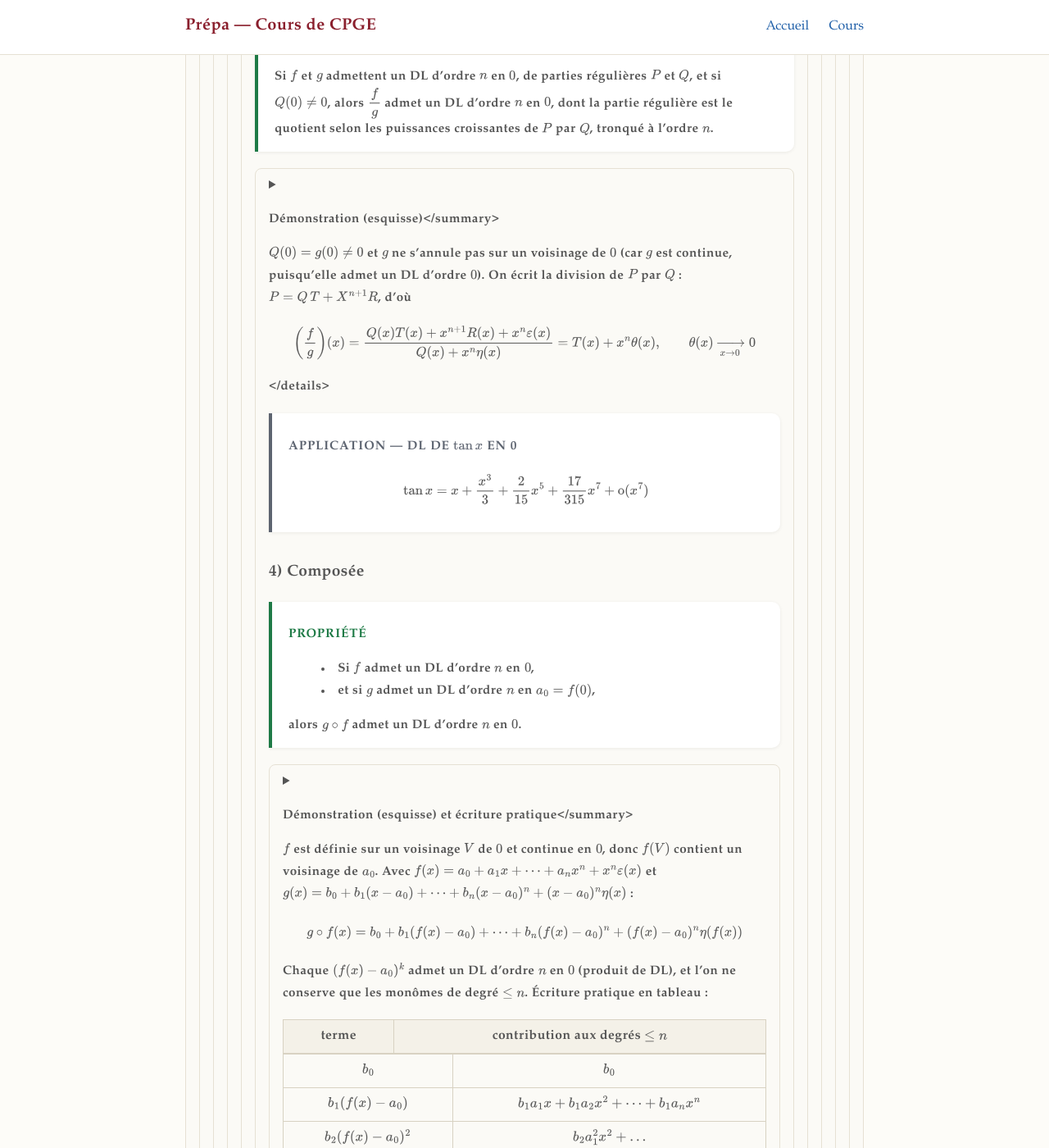
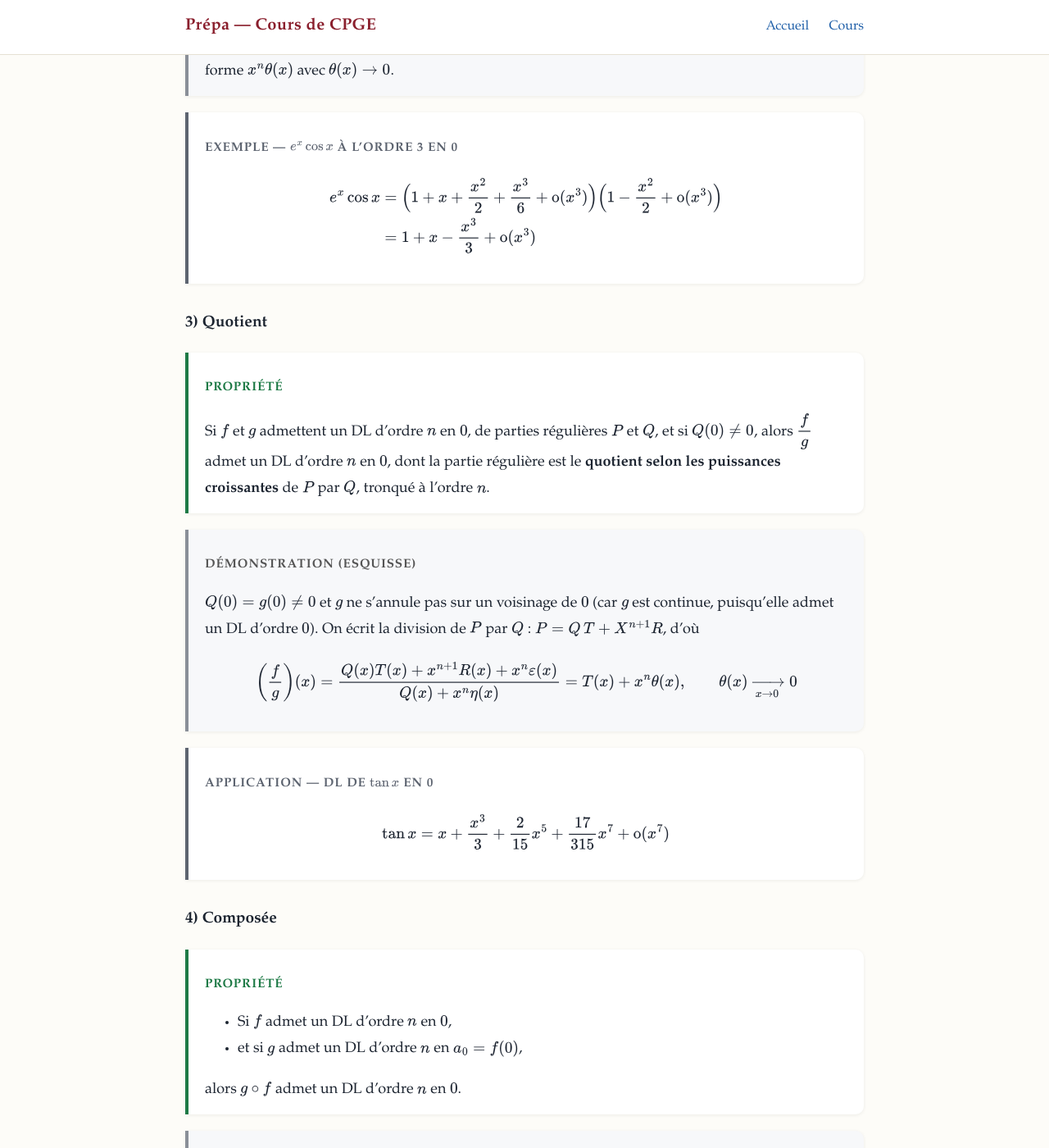
Before and after one commit to francoismora/classes-prepa, a Jekyll site: the page built from cours/math/math-sup/analyse/08-developpements-limites.md, in a window 1280 px wide and 1400 px high, scrolled down 6694 px. Shown: the whole window at 82% size. Built offline with Jekyll 4.4.1, drawn with Linux system fonts in a browser that asks for light colours; a script that is not in the unit is left out; some of the changed text lies outside the part shown.

Commit message:
fix: démos en blocs div (kramdown cassait l'imbrication <details>), tableaux scrollables mobile
Generated by Mistral Vibe.
Co-Authored-By: Mistral Vibe <vibe@mistral.ai>

```diff
--- a/assets/css/style.css
+++ b/assets/css/style.css
@@ -124,23 +124,9 @@ code {
 
 .bloc p:last-child { margin-bottom: 0; }
 
-/* démonstrations repliables */
-details.demo {
-  margin: 10px 0 18px;
-  background: #fbfaf6;
-  border: 1px solid var(--bord);
-  border-radius: 8px;
-  padding: 8px 16px;
-}
-details.demo summary {
-  cursor: pointer;
-  font-weight: 600;
-  color: #555;
-  font-size: 0.95rem;
-  letter-spacing: 0.03em;
-}
-details.demo summary:hover { color: var(--accent); }
-details.demo[open] summary { margin-bottom: 8px; color: var(--accent); }
+/* démonstrations */
+.bloc.demo { border-color: #8a8f98; background: #f7f8fa; }
+.bloc.demo .bloc-titre { color: #555; }
 
 /* formule encadrée (les " encadrés rouges " du manuscrit) */
 .formule {
--- a/cours/math/math-sup/analyse/08-developpements-limites.md
+++ b/cours/math/math-sup/analyse/08-developpements-limites.md
@@ -65,8 +65,8 @@ $$\sin x = x - \frac{x^3}{6} + \mathrm{o}(x^3)$$
 
 </div>
 
-<details class="demo" markdown="1">
-<summary>Démonstration</summary>
+<div class="bloc demo" markdown="1">
+<span class="bloc-titre">Démonstration</span>
 
 Si $f$ admet un DL d'ordre $0$ en $a$ : $f(x) = P(x-a) + \mathrm{o}(1)$ avec $P$ constante,
 égale à $a_0$. Mais $f(a) = P(0) = a_0$, et $\lim_{x\to a} f(x) = a_0$ car
@@ -94,7 +94,7 @@ $$
 
 et la formule reste valable en $x = a$ : $f$ admet un DL d'ordre $1$ en $a$.
 
-</details>
+</div>
 
 <div class="bloc contre-exemple" markdown="1">
 
@@ -124,8 +124,8 @@ Si $f$ admet un DL d'ordre $n$ en $a$, alors le polynôme $P$ est **unique**.
 
 </div>
 
-<details class="demo" markdown="1">
-<summary>Démonstration</summary>
+<div class="bloc demo" markdown="1">
+<span class="bloc-titre">Démonstration</span>
 
 Supposons $f(x) = P(x-a) + (x-a)^n\varepsilon(x) = Q(x-a) + (x-a)^n\eta(x)$ avec
 $P = \sum_{k=0}^{n} a_k X^k$ et $Q = \sum_{k=0}^{n} b_k X^k$.
@@ -149,7 +149,7 @@ Par passage à la limite quand $x \to a$ : $a_{k+1} = b_{k+1}$.
 
 La propriété est donc récurrente pour $0 \leq k \leq n$ : $P = Q$.
 
-</details>
+</div>
 
 <div class="bloc definition" markdown="1">
 
@@ -178,8 +178,8 @@ $$
 
 </div>
 
-<details class="demo" markdown="1">
-<summary>Démonstration</summary>
+<div class="bloc demo" markdown="1">
+<span class="bloc-titre">Démonstration</span>
 
 **Changement de variable.** Si $f$ est définie sur $I$ et
 $\forall x \in I,\ f(x) = P(x-a) + \varepsilon(x)(x-a)^n$, alors $g$ est définie sur
@@ -193,7 +193,7 @@ $\eta(x) = (-1)^n\varepsilon(-x) \xrightarrow[x\to 0]{} 0$. Par unicité du DL,
 $\forall x \in I,\ P(x) = P(-x)$ : $P(X)$ et $P(-X)$ ont une infinité de racines
 communes, donc $P$ est pair. Le cas impair est analogue.
 
-</details>
+</div>
 
 <div class="bloc remarque" markdown="1">
 
@@ -277,8 +277,8 @@ de partie régulière $P + Q$.
 
 </div>
 
-<details class="demo" markdown="1">
-<summary>Démonstration</summary>
+<div class="bloc demo" markdown="1">
+<span class="bloc-titre">Démonstration</span>
 
 $\forall x \in V(0),\ f(x) = P(x) + x^n\varepsilon(x)$ et
 $\forall x \in V'(0),\ g(x) = Q(x) + x^n\eta(x)$. Alors, pour $x \in V \cap V'$ :
@@ -289,7 +289,7 @@ $$
 
 avec $\deg(P+Q) \leq n$ et $\theta(x) = \varepsilon(x)+\eta(x) \xrightarrow[x\to 0]{} 0$.
 
-</details>
+</div>
 
 ### 2) Produit
 
@@ -303,8 +303,8 @@ les termes de degré $\leq n$** dans le produit $P \times Q$.
 
 </div>
 
-<details class="demo" markdown="1">
-<summary>Démonstration</summary>
+<div class="bloc demo" markdown="1">
+<span class="bloc-titre">Démonstration</span>
 
 $$
 f(x)g(x) = P(x)Q(x) + x^n\Big(\varepsilon(x)Q(x) + \eta(x)P(x) + x^n\varepsilon(x)\eta(x)\Big)
@@ -314,7 +314,7 @@ En écrivant $P Q (X) = \sum_{k=0}^{n} a_k X^k + R(X)$ avec
 $R(X) = X^n \sum_{k > n} a_k X^{k-n}$, le reste est bien de la forme $x^n\theta(x)$
 avec $\theta(x) \to 0$.
 
-</details>
+</div>
 
 <div class="bloc exemple" markdown="1">
 
@@ -342,8 +342,8 @@ tronqué à l'ordre $n$.
 
 </div>
 
-<details class="demo" markdown="1">
-<summary>Démonstration (esquisse)</summary>
+<div class="bloc demo" markdown="1">
+<span class="bloc-titre">Démonstration (esquisse)</span>
 
 $Q(0) = g(0) \neq 0$ et $g$ ne s'annule pas sur un voisinage de $0$ (car $g$ est
 continue, puisqu'elle admet un DL d'ordre $0$). On écrit la division de $P$ par $Q$ :
@@ -354,7 +354,7 @@ $$
 = T(x) + x^n\theta(x), \qquad \theta(x) \xrightarrow[x\to 0]{} 0
 $$
 
-</details>
+</div>
 
 <div class="bloc exemple" markdown="1">
 
@@ -379,8 +379,8 @@ alors $g \circ f$ admet un DL d'ordre $n$ en $0$.
 
 </div>
 
-<details class="demo" markdown="1">
-<summary>Démonstration (esquisse) et écriture pratique</summary>
+<div class="bloc demo" markdown="1">
+<span class="bloc-titre">Démonstration (esquisse) et écriture pratique</span>
 
 $f$ est définie sur un voisinage $V$ de $0$ et continue en $0$, donc $f(V)$ contient
 un voisinage de $a_0$. Avec
@@ -402,7 +402,7 @@ conserve que les monômes de degré $\leq n$. **Écriture pratique** en tableau
 | $\vdots$ | $\vdots$ |
 | $b_n(f(x)-a_0)^n$ | $b_n a_1^n x^n$ |
 
-</details>
+</div>
 
 <div class="bloc exemple" markdown="1">
 
@@ -450,8 +450,8 @@ $$
 
 </div>
 
-<details class="demo" markdown="1">
-<summary>Démonstration (esquisse)</summary>
+<div class="bloc demo" markdown="1">
+<span class="bloc-titre">Démonstration (esquisse)</span>
 
 Posons $\varphi(x) = f(x) - f(0) - b_0 x - \dots - \dfrac{b_n}{n+1}x^{n+1}$. Alors
 $\varphi'(x) = f'(x) - b_0 - b_1 x - \dots - b_n x^n = x^n\varepsilon(x)$ avec
@@ -459,7 +459,7 @@ $\varepsilon(x) \to 0$. Pour $|x| < \alpha$ assez petit, $|\varphi'(x)| \leq \va
 par l'inégalité des accroissements finis, $|\varphi(x)| \leq \varepsilon \dfrac{|x|^{n+1}}{n+1}$,
 d'où $\varphi(x) = \mathrm{o}(x^{n+1})$.
 
-</details>
+</div>
 
 <div class="bloc exemple" markdown="1">
 
@@ -590,15 +590,15 @@ $f''(a) = 0$ et $f'''(a) \neq 0$.
 
 </div>
 
-<details class="demo" markdown="1">
-<summary>Démonstration</summary>
+<div class="bloc demo" markdown="1">
+<span class="bloc-titre">Démonstration</span>
 
 $f$ de classe $\mathcal{C}^2$ admet un DL d'ordre 2 en $a$ :
 $f(x) = f(a) + f'(a)(x-a) + \dfrac{f''(a)}{2}(x-a)^2 + \mathrm{o}\big((x-a)^2\big)$.
 Si $f''(a) \neq 0$, d'après l'étude de position ci-dessus, $\Gamma$ reste du même côté
 de sa tangente au voisinage de $a$ : pas de point d'inflexion.
 
-</details>
+</div>
 
 **d) Convexité — concavité** (si $f$ est de classe $\mathcal{C}^2$). Le signe de
 $a_2 = \dfrac{f''(a)}{2}$ donne le sens de concavité de $f$ au voisinage de $a$ :
```
